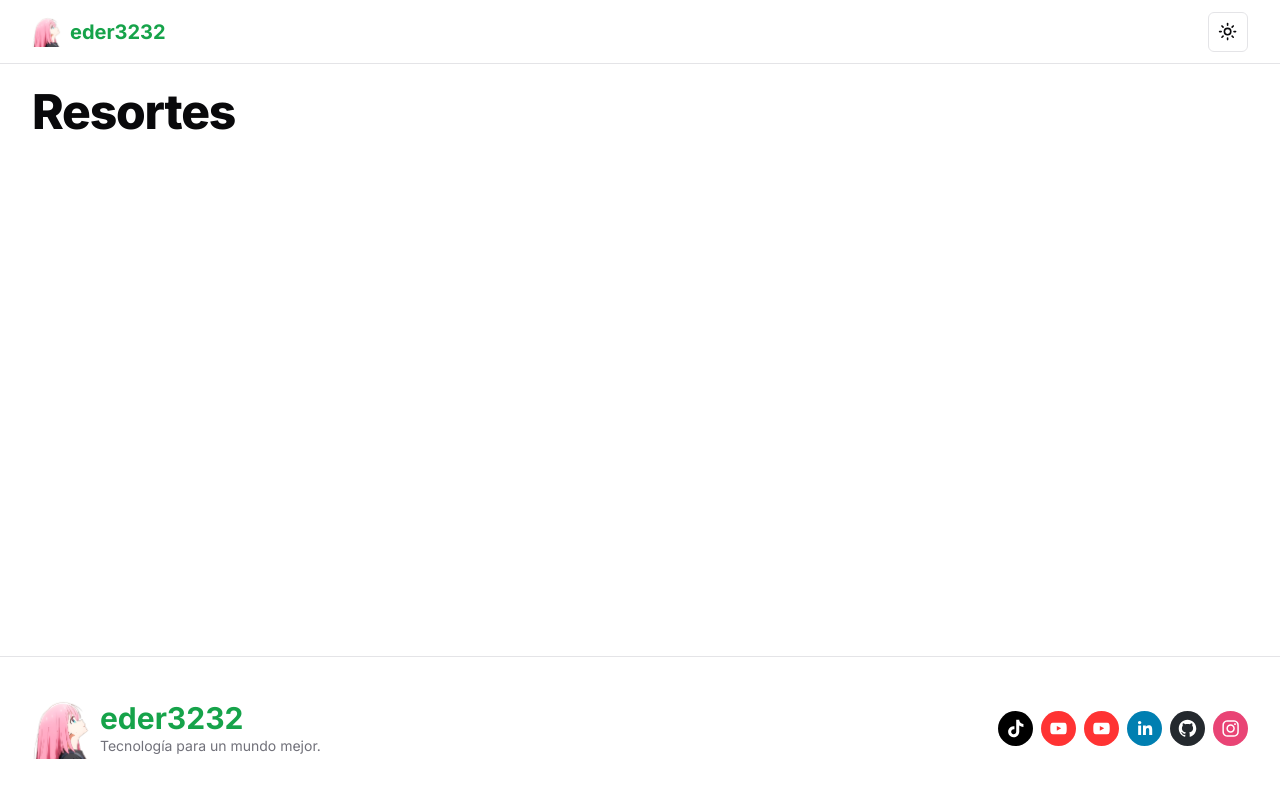
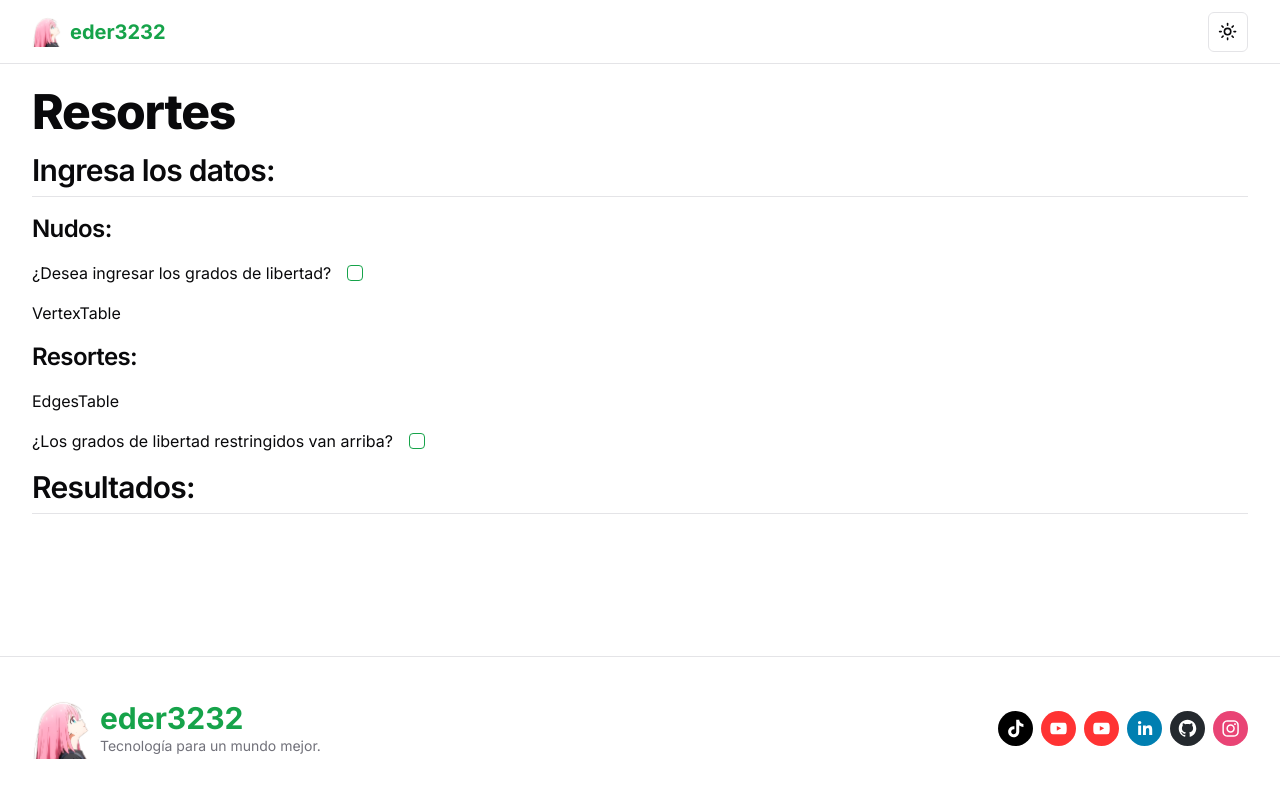
Before and after one commit to eder3232/thesis-structures-0.0.1, a Next.js app: page /programs/springs in a window 1280 px wide. Built offline with nearby package versions, Linux system fonts and the light colour scheme.

Commit message:
Add new components and update styles

```diff
--- a/package.json
+++ b/package.json
@@ -42,6 +42,7 @@
     "cmdk": "^0.2.1",
     "date-fns": "^3.3.1",
     "embla-carousel-react": "^8.0.0-rc22",
+    "immer": "^10.0.3",
     "jotai": "^2.6.4",
     "lucide-react": "^0.319.0",
     "next": "14.1.0",
@@ -55,6 +56,7 @@
     "sonner": "^1.4.0",
     "tailwind-merge": "^2.2.1",
     "tailwindcss-animate": "^1.0.7",
+    "uuid": "^9.0.1",
     "vaul": "^0.8.9",
     "zod": "^3.22.4"
   },
@@ -62,6 +64,7 @@
     "@types/node": "^20",
     "@types/react": "^18",
     "@types/react-dom": "^18",
+    "@types/uuid": "^9.0.8",
     "autoprefixer": "^10.0.1",
     "eslint": "^8",
     "eslint-config-next": "14.1.0",
--- a/src/app/globals.css
+++ b/src/app/globals.css
@@ -57,3 +57,7 @@
     @apply bg-background text-foreground;
   }
 }
+
+* {
+  min-width: 0;
+}
--- a/src/app/layout.tsx
+++ b/src/app/layout.tsx
@@ -18,8 +18,8 @@ export const metadata: Metadata = {
   description: siteConfig.description,
   icons: [
     {
-      url: 'bocchi_right.ico',
-      href: 'bocchi_right.ico',
+      url: '/bocchi_right.ico',
+      href: '/bocchi_right.ico',
     },
   ],
 }
--- /dev/null
+++ b/src/programs/springs/components/areRestrictedsOnTop.tsx
@@ -0,0 +1,13 @@
+import { Checkbox } from '@/components/ui/checkbox'
+
+const AreRestrictedOnTop = () => {
+  return (
+    <div className="flex items-center gap-4">
+      <span>¿Los grados de libertad restringidos van arriba?</span>
+
+      <Checkbox />
+    </div>
+  )
+}
+
+export default AreRestrictedOnTop
--- /dev/null
+++ b/src/programs/springs/components/dofDefinedByUser.tsx
@@ -0,0 +1,13 @@
+import { Checkbox } from '@/components/ui/checkbox'
+import { Input } from '@/components/ui/input'
+
+const DofDefinedByUser = () => {
+  return (
+    <div className="flex items-center gap-4">
+      <span>¿Desea ingresar los grados de libertad?</span>
+      <Checkbox />
+    </div>
+  )
+}
+
+export default DofDefinedByUser
--- /dev/null
+++ b/src/programs/springs/components/edgesTable.tsx
@@ -0,0 +1,5 @@
+const EdgesTable = () => {
+  return <div>EdgesTable</div>
+}
+
+export default EdgesTable
--- /dev/null
+++ b/src/programs/springs/components/vertexTable.tsx
@@ -0,0 +1,7 @@
+import React from 'react'
+
+const VertexTable = () => {
+  return <div>VertexTable</div>
+}
+
+export default VertexTable
--- /dev/null
+++ b/src/programs/springs/data/data1.ts
@@ -0,0 +1,53 @@
+import { IInputReactEdges } from '../interfaces/edges'
+import { IInputReactVertices } from '../interfaces/vertices'
+import { v4 as uuidv4 } from 'uuid'
+
+export const initialVerticesData: IInputReactVertices[] = [
+  {
+    force: '0',
+    displacement: '0',
+    name: 'v4',
+    isRestricted: true,
+    userDOF: '1',
+    id: uuidv4(),
+  },
+  {
+    force: '0',
+    displacement: '0',
+    name: 'v5',
+    isRestricted: true,
+    userDOF: '2',
+    id: uuidv4(),
+  },
+  {
+    force: '5',
+    displacement: '0',
+    name: 'v1',
+    isRestricted: false,
+    userDOF: '3',
+    id: uuidv4(),
+  },
+  {
+    force: '4',
+    displacement: '0',
+    name: 'v2',
+    isRestricted: false,
+    userDOF: '4',
+    id: uuidv4(),
+  },
+  {
+    force: '0',
+    displacement: '0',
+    name: 'v3',
+    isRestricted: false,
+    userDOF: '5',
+    id: uuidv4(),
+  },
+]
+
+export const initialEdgesData: IInputReactEdges[] = [
+  { name: 'e1', from: 'v4', to: 'v2', k: '10', id: uuidv4() },
+  { name: 'e2', from: 'v2', to: 'v3', k: '4', id: uuidv4() },
+  { name: 'e3', from: 'v3', to: 'v5', k: '3', id: uuidv4() },
+  { name: 'e4', from: 'v2', to: 'v1', k: '8', id: uuidv4() },
+]
--- /dev/null
+++ b/src/programs/springs/interfaces/edges.ts
@@ -0,0 +1,14 @@
+export interface IInputReactEdges {
+  name: string
+  from: string
+  to: string
+  k: string
+  id: string
+}
+
+export interface IParsedEdgeData {
+  id: string
+  from: string
+  to: string
+  k: number
+}
--- /dev/null
+++ b/src/programs/springs/interfaces/vertices.ts
@@ -0,0 +1,16 @@
+export interface IInputReactVertices {
+  name: string
+  force: string
+  displacement: string
+  isRestricted: boolean
+  userDOF: string
+  id: string
+}
+
+export interface IParsedVertexData {
+  force: number
+  displacement: number
+  id: string
+  isRestricted: boolean
+  userDOF: { x: number }
+}
--- a/src/programs/springs/springs.tsx
+++ b/src/programs/springs/springs.tsx
@@ -1,10 +1,37 @@
-import React from 'react'
+'use client'
+
 import TypographyH1 from '../../components/typography/typography-h1'
+import TypographyH2 from '@/components/typography/typography-h2'
+import TypographyH3 from '@/components/typography/typography-h3'
+import AreRestrictedOnTop from './components/areRestrictedsOnTop'
+import DofDefinedByUser from './components/dofDefinedByUser'
+import EdgesTable from './components/edgesTable'
+import VertexTable from './components/vertexTable'
 
 const Springs = () => {
   return (
-    <div>
+    <div className="flex flex-col gap-4">
       <TypographyH1>Resortes</TypographyH1>
+
+      <div className="flex flex-col gap-4">
+        <TypographyH2>Ingresa los datos:</TypographyH2>
+
+        <TypographyH3>Nudos:</TypographyH3>
+
+        <DofDefinedByUser />
+
+        <VertexTable />
+
+        <TypographyH3>Resortes:</TypographyH3>
+
+        <EdgesTable />
+
+        <AreRestrictedOnTop />
+      </div>
+
+      <div>
+        <TypographyH2>Resultados: </TypographyH2>
+      </div>
     </div>
   )
 }
--- /dev/null
+++ b/src/programs/springs/store/vertices.tsx
@@ -0,0 +1,10 @@
+import { atom } from 'jotai'
+
+import { produce } from 'immer'
+import { v4 as uuidv4 } from 'uuid'
+import { IInputReactVertices } from '../interfaces/vertices'
+import { initialVerticesData } from '../data/data1'
+
+const atomReactVertices = atom<IInputReactVertices[]>(initialVerticesData)
+
+const atomGetReactVertices = atom((get) => get(atomReactVertices))
```
Also changed, not shown: 1 other file (tests, documents, lock files or other folders).
